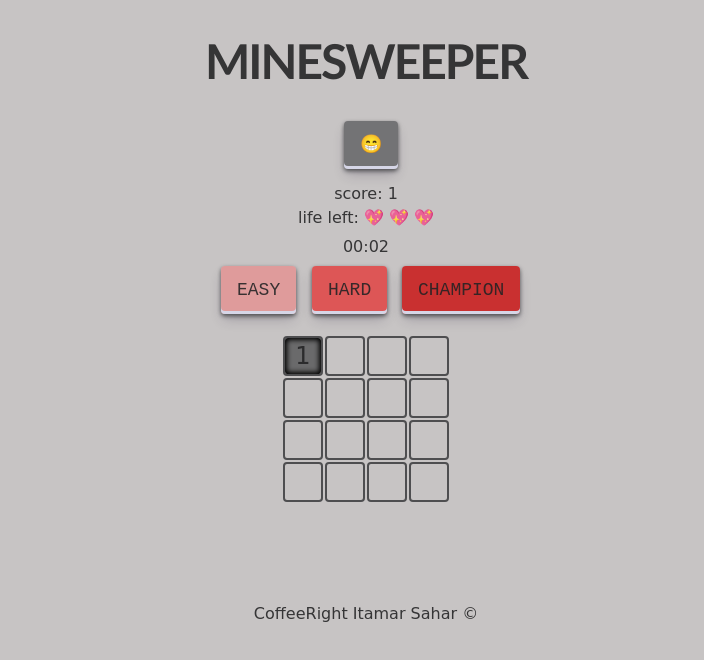
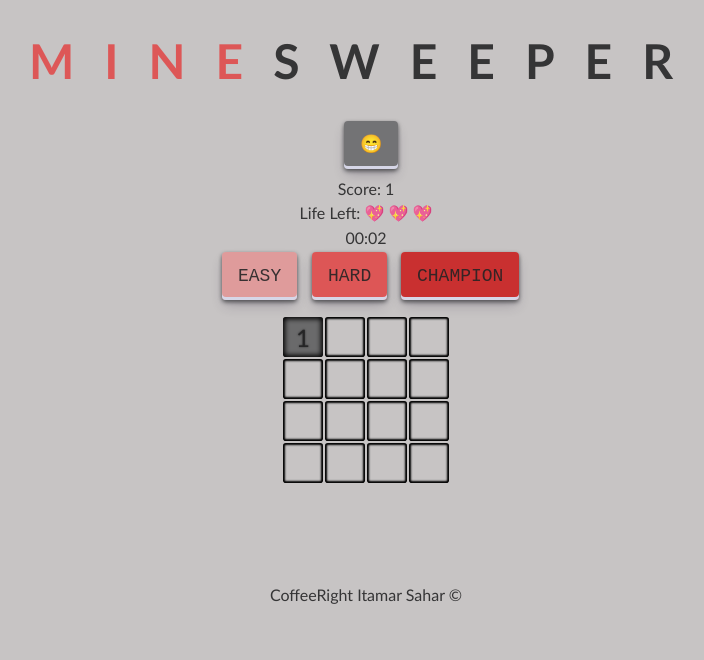
Before and after one commit to ItamarSahar/Mine-Sweeper, a plain HTML site: page index.html in a window 1280 px wide. Both pictures are taken after a click on the element 577 px from the left and 356 px from the top of the page. Shown: the whole page, without its empty margins (274-978 px from the left). Drawn offline with Linux system fonts and the light colour scheme.

Commit message:
Add files via upload

```diff
--- a/css/style.css
+++ b/css/style.css
@@ -4,7 +4,7 @@
 
 body {
 	text-align: center;
-	font-family: 'Gruppo', cursive;
+	font-family: 'Trebuchet MS', sans-serif;
 	margin: auto;
 	background-color: #c0bcbce0;
 	color: #232324e3;
@@ -12,26 +12,29 @@ body {
 h1 {
 	font-family: 'Trebuchet MS', sans-serif;
 	font-size: 3em;
-	letter-spacing: -2px;
+	letter-spacing: 30px;
 	text-transform: uppercase;
 }
 
 table {
 	margin: auto;
-	margin-top: 20px;
+	margin-top: 15px;
 }
 
 td {
-	border-radius: 10%;
-	border: 2px solid #4e4e50;
+	border-radius: 7%;
+	/* border: 2px solid #4e4e50; */
 	width: 40px;
 	height: 40px;
 	text-align: center;
 	font-size: 1.5em;
+	box-shadow: inset 0px 0px 2px 2px black;
+	text-shadow: 0px 0px 2px #1b1b1bd6;
 }
 
 td:hover {
-	border: 2px solid #dd4149c0;
+	background-color: rgba(230, 77, 77, 0.63);
+
 }
 
 .selected {
@@ -46,16 +49,16 @@ td:hover {
 	display: block;
 	margin: auto;
 	cursor: pointer;
-	margin-bottom: 15px;
+	margin-bottom: 10px;
 	border-radius: 10%;
 	padding: 5px;
-	background-color: #4e4e50;
+	/* background-color: #4e4e50; */
 }
 
 .timer {
 	display: block;
-	margin-top: 10px;
-	margin-bottom: 10px;
+	margin-top: 5px;
+	margin-bottom: 5px;
 }
 
 /* CSS */
@@ -97,7 +100,7 @@ td:hover {
 }
 
 .level:hover {
-	box-shadow: rgba(45, 35, 66, 0.4) 0 4px 8px,
+	box-shadow: #4e4e50 0 4px 8px,
 		rgba(45, 35, 66, 0.3) 0 7px 13px -3px, #d6d6e7 0 -3px 0 inset;
 	transform: translateY(-2px);
 }
@@ -119,17 +122,13 @@ td:hover {
 	background-color: rgba(202, 30, 30, 0.89);
 }
 
-.levelNow {
-	background-color: #1cad29b4;
-}
 
 .modal {
 	padding: 10px;
 	display: none;
 	margin: auto;
-	border: 5px solid rgba(209, 43, 43, 0.637);
-	width: 400px;
-	height: 50px;
+	border: 2px solid rgba(209, 43, 43, 0.637);
+	width: 375px;
 	box-shadow: -2px 0px 10px 0px rgba(236, 132, 132, 0.637);
 }
 
@@ -137,7 +136,10 @@ footer {
 	margin-top: 100px;
 }
 
-
 .life-count {
 	margin-top: 5px;
 }
+
+.mine {
+	color: rgba(230, 44, 44, 0.719); ;
+}
--- a/index.html
+++ b/index.html
@@ -9,13 +9,13 @@
 		<style></style>
 	</head>
 	<body onload="init()" oncontextmenu="event.preventDefault()">
-		<h1 class="main-h1">MineSweeper</h1>
+		<h1 class="main-h1"><span class="mine">Mine</span>Sweeper</h1>
 		<button class="restart level" onclick="init() ;closeModal()">😁</button>
 		<div class="modal">YOU WIN !!!</div>
 		<div class="games-stats">
-			<span>score: </span><span class="score">0</span>
+			<span>Score: </span><span class="score">0</span>
 			<div class="life-count">
-				<span>life left: </span><span class="life">💖 💖 💖</span>
+				<span>Life Left: </span><span class="life">💖 💖 💖</span>
 			</div>
 		</div>
 		<div class="timer">
--- a/js/main.js
+++ b/js/main.js
@@ -19,6 +19,7 @@ var gGame = {
 function init() {
 	endTimer()
 	resatrtGame()
+	gGame.isOn = true
 	gBoard = buildBoard()
 	renderBoard(gBoard, '.table')
 	countShown()
@@ -106,9 +107,9 @@ function cellClicked(elCell, i, j) {
 		clickedCell.isShown = true
 		creatMines()
 		setMinesNegsCount(gBoard)
-		startTimer()
+		if (gIntervalID === 0) startTimer()
 		console.log('mines location ', gMines)
-		gGame.isOn = true
+
 		console.log(gBoard)
 	}
 	if (!gGame.isOn) return
@@ -132,7 +133,6 @@ function renderShownCell(location, value) {
 }
 //create the moines and push all the mines location to an array
 function creatMines() {
-	debugger
 	gMines = []
 	var lastI
 	var lastJ
@@ -178,6 +178,7 @@ function startTimer() {
 //stop the timer
 function endTimer() {
 	clearInterval(gIntervalID)
+	gIntervalID = 0
 }
 //make the timer format 00:00
 function pad(val) {
@@ -191,6 +192,7 @@ function pad(val) {
 //catch the right-click from the mouse and active the function
 function getMouseClickCode(i, j, event) {
 	var clickedCell = gBoard[i][j]
+	if (gIntervalID === 0) startTimer()
 	if (event.button === 2) {
 		// console.log('press')
 		markCell(clickedCell)
@@ -200,9 +202,8 @@ function getMouseClickCode(i, j, event) {
 }
 //add or remove a flag from a cell
 function markCell(clickedCell) {
+	if (clickedCell.isShown) return
 	if (!gGame.isOn) return
-	if (clickedCell.isShown) return
-
 	if (!clickedCell.isMarked) {
 		clickedCell.isMarked = true
 		renderCell(clickedCell.location, '🚩')
@@ -268,6 +269,7 @@ function finishGame(val) {
 	elCenter.style.display = 'none'
 	var elModal = document.querySelector('.modal')
 	elModal.style.display = 'block'
+	gGame.isOn = false
 
 	if (val) {
 		gElBtn.innerText = '🤩'
@@ -294,6 +296,8 @@ function showNeghbors(clickedCell) {
 		for (var j = currCell.j - 1; j <= currCell.j + 1; j++) {
 			if (i === currCell.i && j === currCell.j) continue
 			if (j < 0 || j >= gBoard[0].length) continue
+			if (gBoard[i][j].isMarked) continue
+
 			gBoard[i][j].isShown = true
 			// console.log(gBoard[i][j])
 			var value =
```
